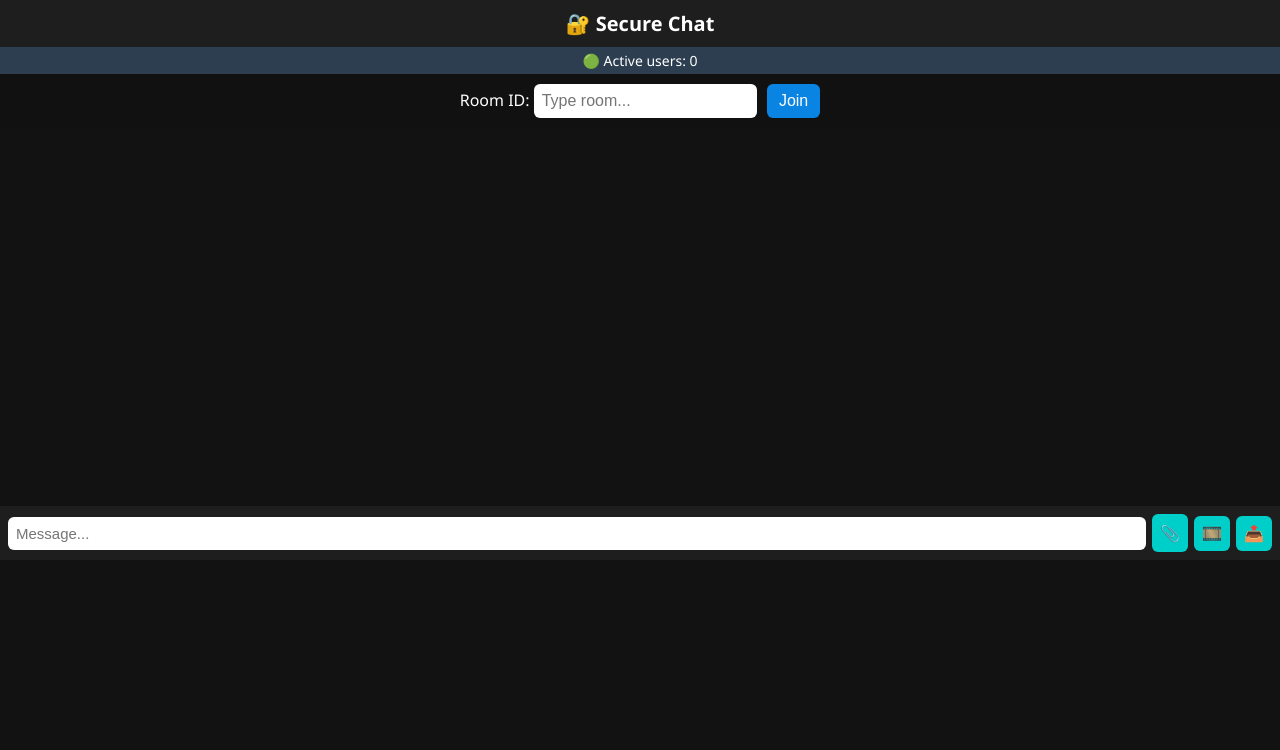
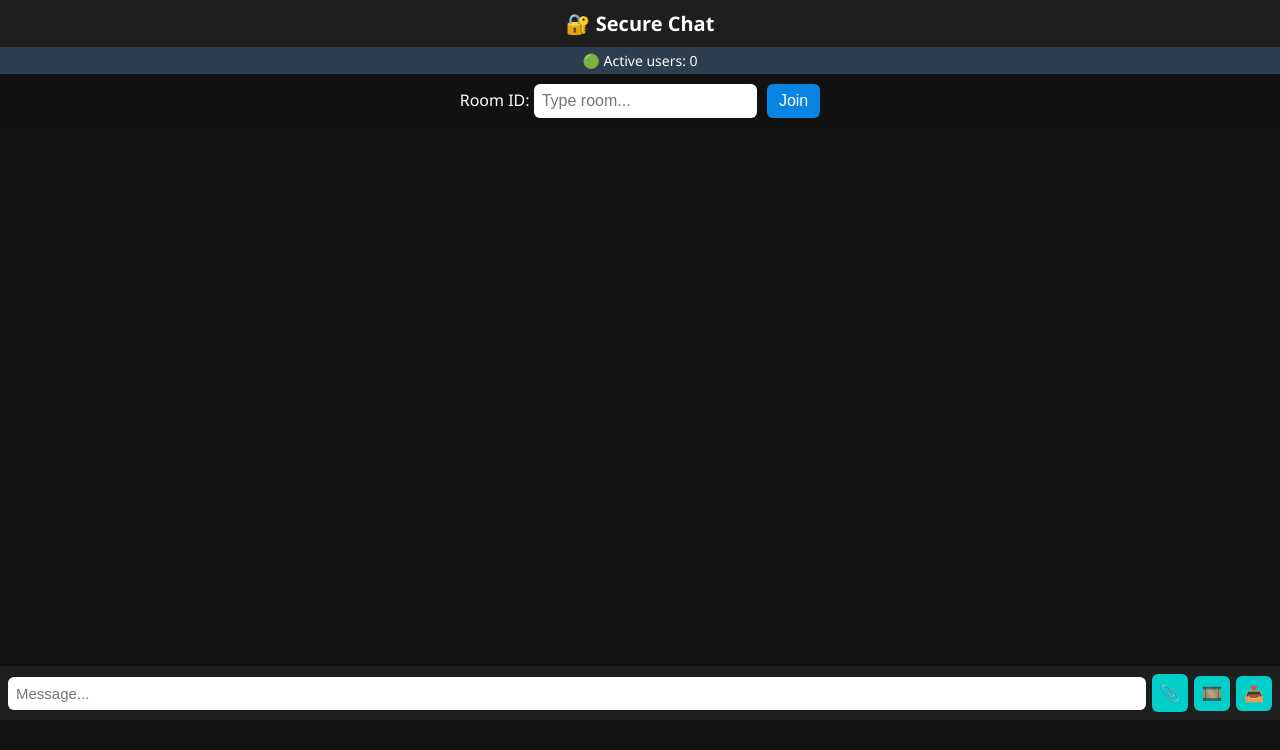
Before and after one commit to kumar-pratik1006/secure-chat-app, a website: page public/index.html in a window 1280 px wide. Drawn offline with nearby package versions, Linux system fonts and the light colour scheme; no server answers.

Commit message:
Update index.html

```diff
--- a/public/index.html
+++ b/public/index.html
@@ -9,7 +9,7 @@
     body {
       margin: 0; font-family: 'Segoe UI', sans-serif;
       background: #121212; color: #fff;
-      display: flex; flex-direction: column; height: 70vh;
+      display: flex; flex-direction: column; height: 90vh;
     }
     header {
       background: #1e1e1e;
```
